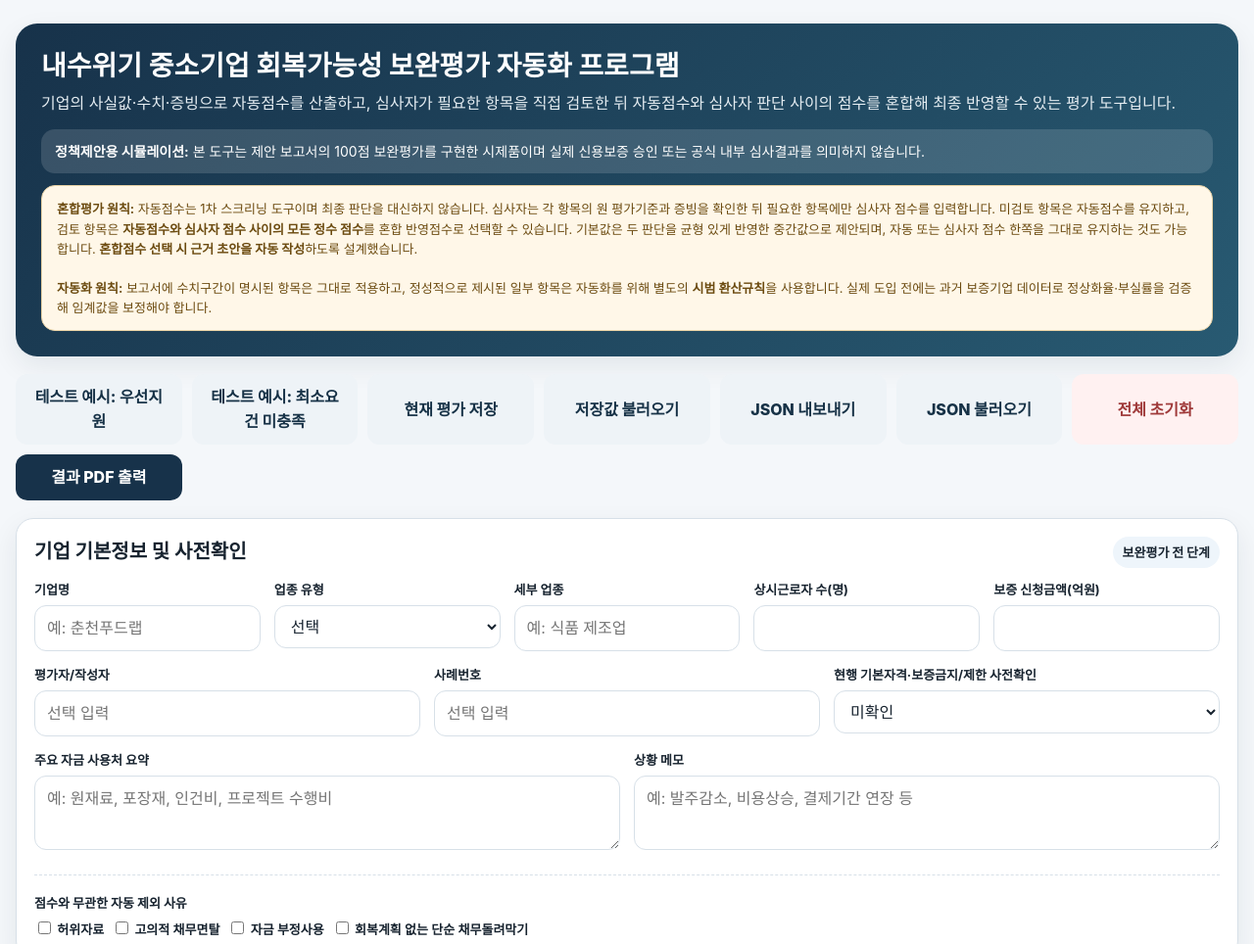
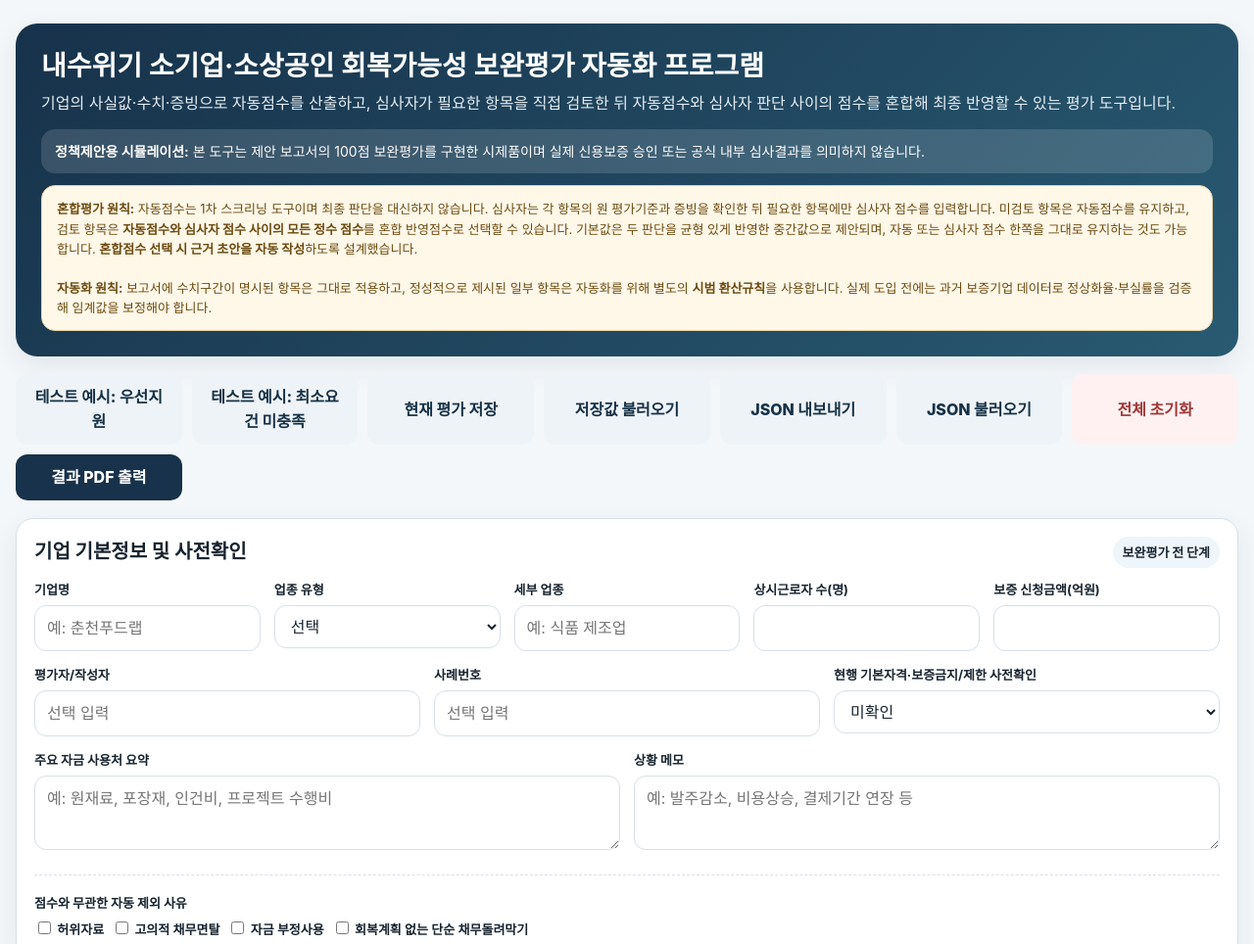
Before and after one commit to ccuutt25-ops/recovery-evaluation, a plain HTML site: page index.html in a window 1280 px wide. Shown: the top 964 px of the page at 98% size. Drawn offline with Linux system fonts and the light colour scheme.

Commit message:
Update index.html

```diff
--- a/index.html
+++ b/index.html
@@ -67,7 +67,7 @@ details.rulebook summary{cursor:pointer;font-weight:900;font-size:18px}.rule-row
 <body>
 <div class="wrap">
   <div class="hero">
-    <h1>내수위기 중소기업 회복가능성 보완평가 자동화 프로그램</h1>
+    <h1>내수위기 소기업·소상공인 회복가능성 보완평가 자동화 프로그램</h1>
     <p>기업의 사실값·수치·증빙으로 자동점수를 산출하고, 심사자가 필요한 항목을 직접 검토한 뒤 자동점수와 심사자 판단 사이의 점수를 혼합해 최종 반영할 수 있는 평가 도구입니다.</p>
     <div class="callout"><strong>정책제안용 시뮬레이션:</strong> 본 도구는 제안 보고서의 100점 보완평가를 구현한 시제품이며 실제 신용보증 승인 또는 공식 내부 심사결과를 의미하지 않습니다.</div>
     <div class="notice"><strong>혼합평가 원칙:</strong> 자동점수는 1차 스크리닝 도구이며 최종 판단을 대신하지 않습니다. 심사자는 각 항목의 원 평가기준과 증빙을 확인한 뒤 필요한 항목에만 심사자 점수를 입력합니다. 미검토 항목은 자동점수를 유지하고, 검토 항목은 <strong>자동점수와 심사자 점수 사이의 모든 정수 점수</strong>를 혼합 반영점수로 선택할 수 있습니다. 기본값은 두 판단을 균형 있게 반영한 중간값으로 제안되며, 자동 또는 심사자 점수 한쪽을 그대로 유지하는 것도 가능합니다. <strong>혼합점수 선택 시 근거 초안을 자동 작성</strong>하도록 설계했습니다.<br><br><strong>자동화 원칙:</strong> 보고서에 수치구간이 명시된 항목은 그대로 적용하고, 정성적으로 제시된 일부 항목은 자동화를 위해 별도의 <strong>시범 환산규칙</strong>을 사용합니다. 실제 도입 전에는 과거 보증기업 데이터로 정상화율·부실률을 검증해 임계값을 보정해야 합니다.</div>
```
